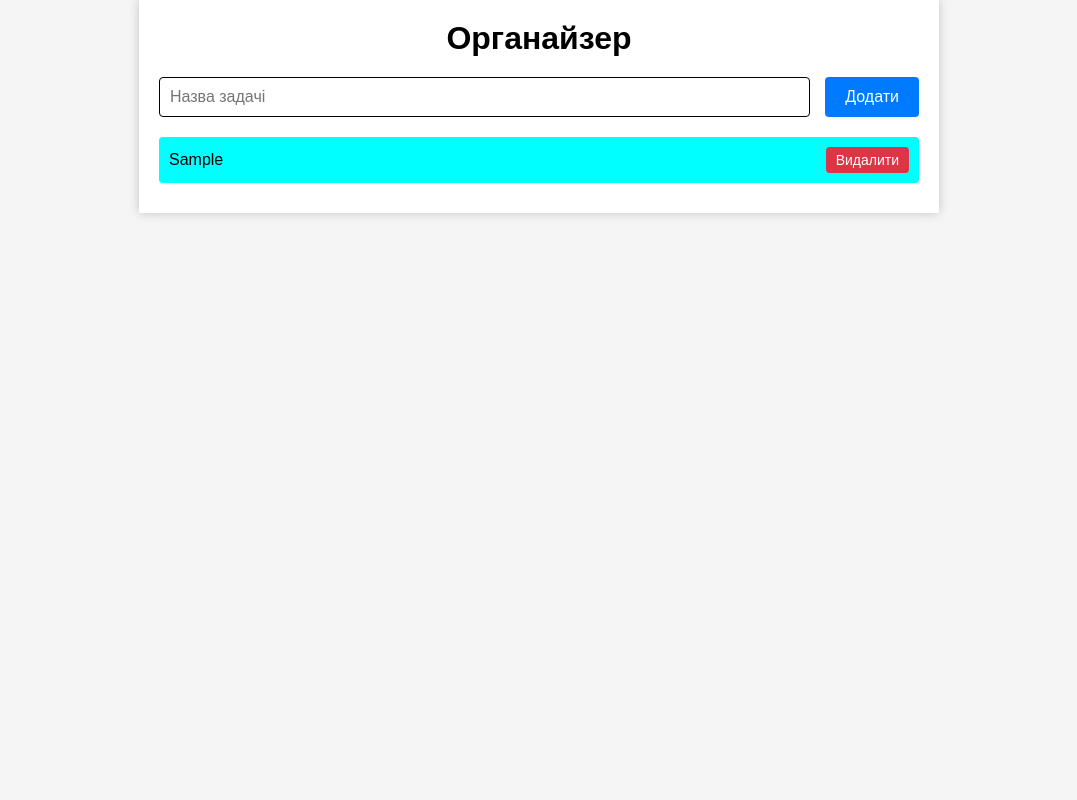
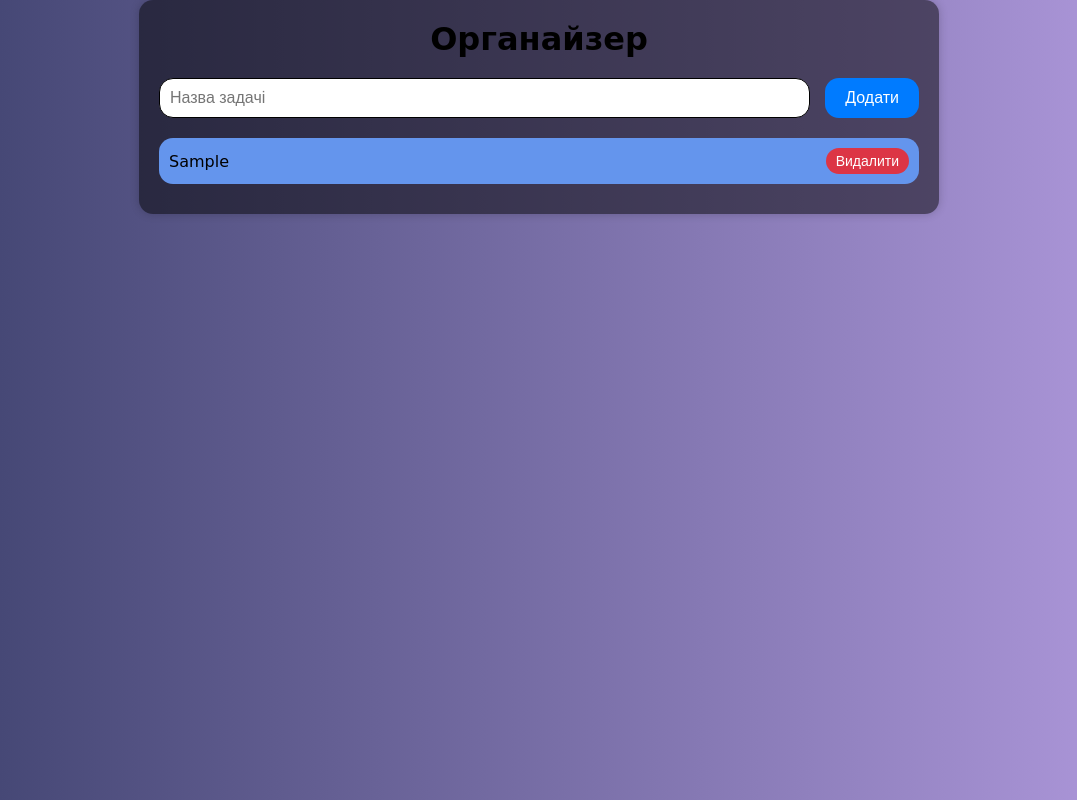
Before and after one commit to jstAlps/lab3_1, a plain HTML site: page index.html in a window 1280 px wide. Both pictures are taken after typing "Sample" into the empty fields and a click on the button "Додати". Shown: the whole page, without its empty margins (101-1178 px from the left). Drawn offline with Linux system fonts and the light colour scheme.

Commit message:
Update style.css

```diff
--- a/style.css
+++ b/style.css
@@ -6,16 +6,17 @@ h1{
     margin-bottom: 20px;
 }
 body {
-    background-color: #f5f5f5;
-    font-family: sans-serif;
+    background-image: linear-gradient(to left, #b19ade, #3d416d);
+    font-family: cursive;
 }
 
 .container {
     max-width: 800px;
     margin: 0 auto;
     padding: 20px;
-    background-color: white;
     box-shadow: 0 0 10px rgba(0, 0, 0, 0.2);
+    background-color: rgba(0,0,0,.5);
+    border-radius: 14px;
 }
 
 h1 {
@@ -32,7 +33,7 @@ input[type="text"] {
     flex: 1;
     padding: 10px;
     font-size: 16px;
-    border-radius: 4px;
+    border-radius: 14px;
     border: 1px solid black;
 }
 
@@ -40,7 +41,7 @@ button[type="submit"] {
     padding: 10px 20px;
     font-size: 16px;
     border: none;
-    border-radius:4px;
+    border-radius: 14px;
     background-color: #007bff;
     color: white;
     cursor: pointer;
@@ -58,12 +59,12 @@ li {
     justify-content: space-between;
     padding: 10px;
     margin-bottom: 10px;
-    background-color: #00ffff;
-    border-radius: 4px;
+    background-color: cornflowerblue;
+    border-radius: 14px;
 }
 
 .done {
-    background-color: #6bf18b;
+    background-color: darkgray;
     color: #155724;
 }
 .done p{
@@ -74,7 +75,7 @@ li .delete-button {
     padding: 5px 10px;
     font-size: 14px;
     border: none;
-    border-radius: 4px;
+    border-radius: 14px;
     background-color: #dc3545;
     color: white;
     cursor: pointer;
```
